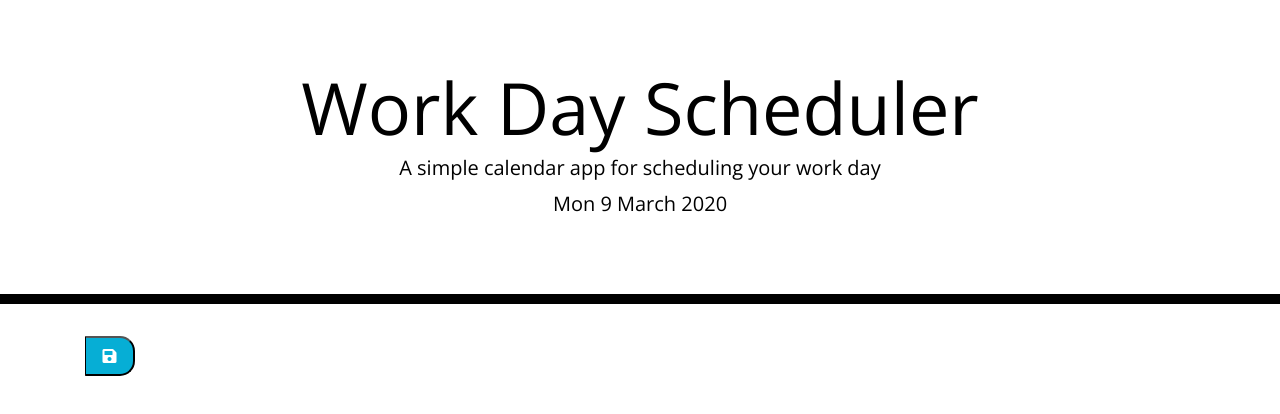
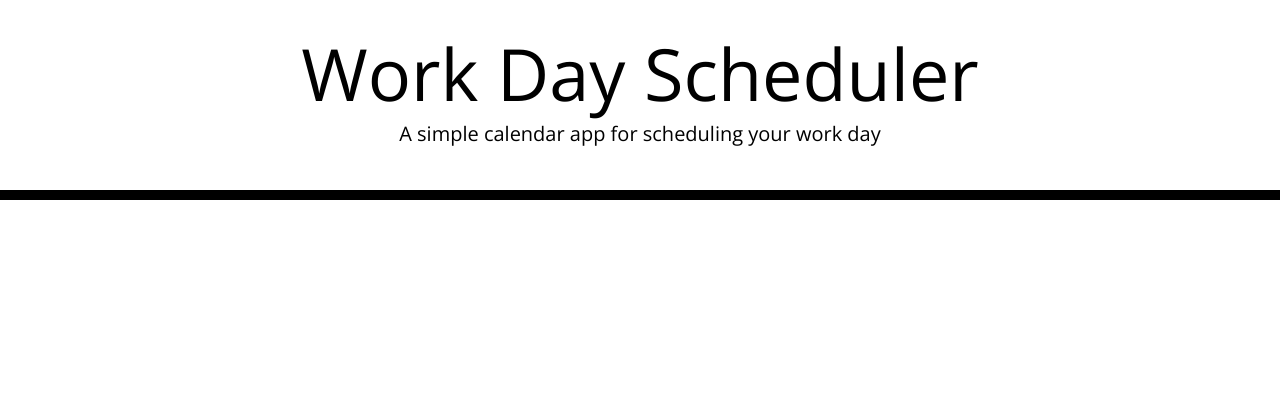
Before and after one commit to BBoutet1/Day_planner, a plain HTML site: page index.html in a window 1280 px wide. Drawn offline with nearby package versions, Linux system fonts and the light colour scheme.

Commit message:
global variables defines

```diff
--- a/Develop/script.js
+++ b/Develop/script.js
@@ -9,9 +9,4 @@ var date = d.getDate();// current day date
 var month = d.getMonth(); // current month
     month = months[month];
 var year = d.getFullYear(); // current year
-
-$(document).ready(function(){
-    /** Current day display **/
-    $("#currentDay").text( day +" "+ date+" "+month+" "+year)
-
-});
+var hour =d.getHours; //current hours
--- a/Develop/style.css
+++ b/Develop/style.css
@@ -2,6 +2,7 @@ body {
   font-family: 'Open Sans', sans-serif;
   font-size: 16px;
   line-height: 1;
+  margin-bottom: 10px;
 }
 
 textarea{
@@ -19,6 +20,8 @@ textarea{
   color: black;
   border-radius: 0;
   border-bottom: 10px solid black;
+  padding-top: 30px;
+  padding-bottom: 30px;
 }
 
 .description{
@@ -58,7 +61,7 @@ textarea{
 }
 
 .saveBtn {
-  height: 40px;
+  margin: 0px;
   width: 50px;
   border-left: 1px solid black;
   border-top-right-radius: 15px;
@@ -71,3 +74,8 @@ textarea{
   font-size: 20px;
   transition: all .3s ease-in-out;
 }
+
+.col-2 {
+  padding: left 0px; ;
+
+}
--- a/index.html
+++ b/index.html
@@ -29,8 +29,7 @@
     </header>
     <div class="container">
       <!-- Timeblocks go here -->
-      <p id="time"></p><p id="activity"></p>
-      <button class="saveBtn"><i class="fa fa-save"></i></button>
+
     </div>
       <script src="https://code.jquery.com/jquery-3.4.1.min.js"></script>
       <script src="https://cdnjs.cloudflare.com/ajax/libs/moment.js/2.24.0/moment.min.js"></script>
```
